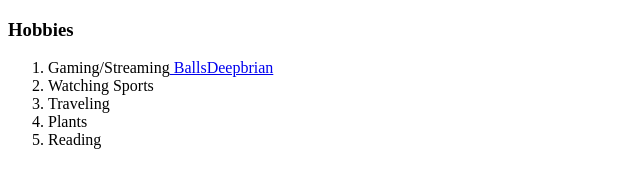
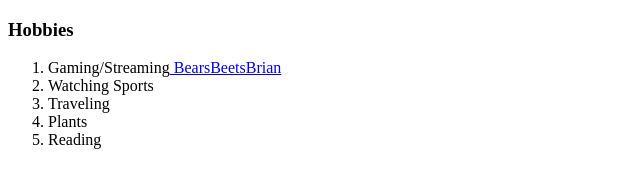
Before and after one commit to halfastCO/CV, a plain HTML site: page Hobbies.html in a window 1280 px wide. Shown: the full height of the page, 0-640 px from the left. Drawn offline with Linux system fonts and the light colour scheme.

Commit message:
Update Hobbies.html
Updated some user names

```diff
--- a/Hobbies.html
+++ b/Hobbies.html
@@ -6,7 +6,7 @@
   </head>
   <body><h3>Hobbies</h3>
   <ol>
-    <li>Gaming/Streaming<a href="https://www.twitch.tv/ballsdeepbrian"> BallsDeepbrian</a></li>
+    <li>Gaming/Streaming<a href="https://www.twitch.tv/bearsbeetsbrian"> BearsBeetsBrian</a></li>
     <li>Watching Sports</li>
     <li>Traveling</li>
     <li>Plants</li>
```
